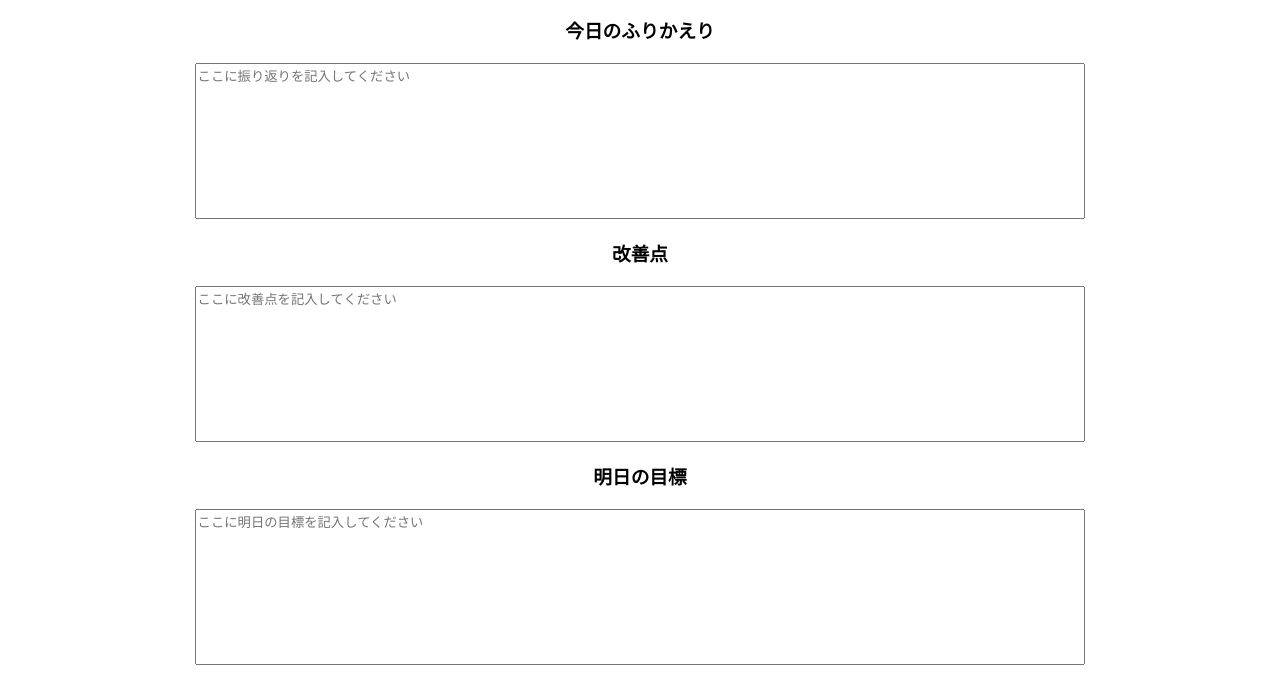
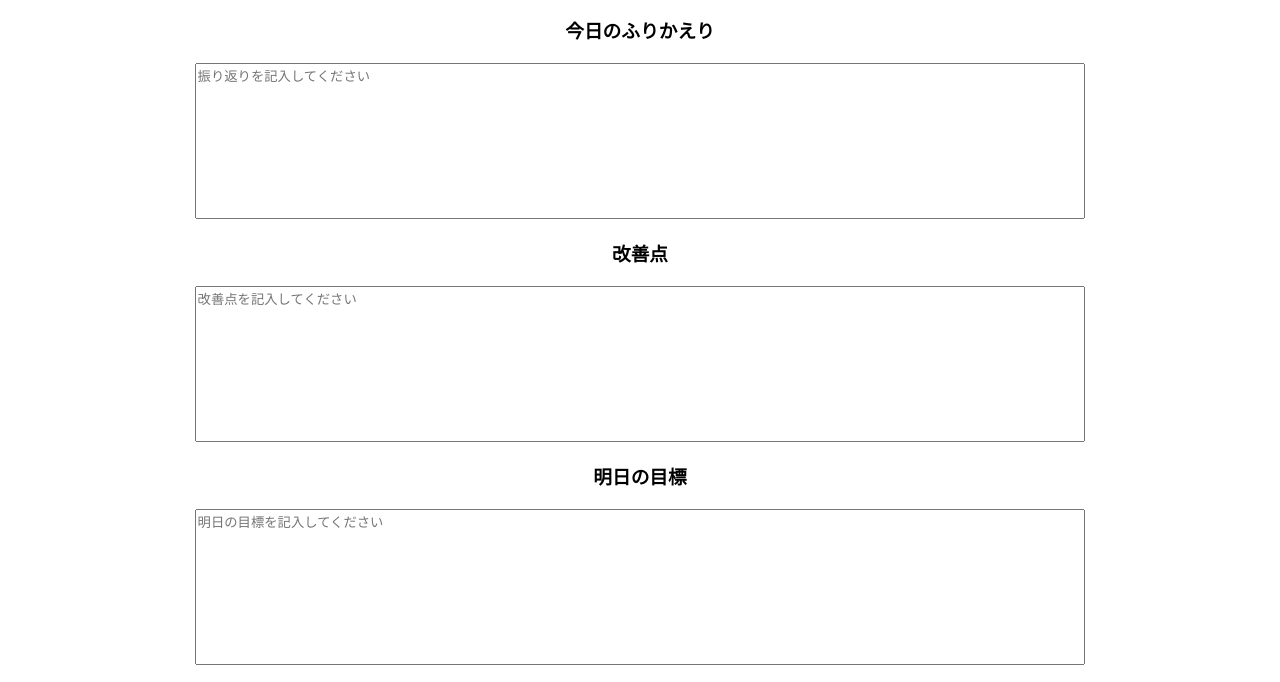
Before and after one commit to linkagef/teamC-logapp, a plain HTML site: page review.html in a window 1280 px wide. Shown: the part 306-988 px from the top of the page. Drawn offline with Linux system fonts and the light colour scheme.

Commit message:
振り返り（編集）

```diff
--- a/review.html
+++ b/review.html
@@ -59,7 +59,7 @@ document.addEventListener('DOMContentLoaded', function() {
    const yesterday = new Date();
    yesterday.setDate(yesterday.getDate() - 1);
    const formattedYesterday = yesterday.getFullYear() + '-' + (yesterday.getMonth() + 1) + '-' + yesterday.getDate();
-   // 昨日立てた目標を取得
+   // 今日の目標を取得
    const savedGoal = localStorage.getItem('goal_' + formattedYesterday);
    document.getElementById('yesterdayGoal').textContent = savedGoal ? savedGoal : "今日の目標がありません";
    document.getElementById('date').textContent = formattedDate;
@@ -104,13 +104,13 @@ document.addEventListener('DOMContentLoaded', function() {
 <input type="radio" id="star1" name="rating" value="1"><label for="star1" title="1 star">★</label>
 </div>
 <h3>今日のふりかえり</h3>
-<textarea id="reviewText" placeholder="ここに振り返りを記入してください"></textarea>
+<textarea id="reviewText" placeholder="振り返りを記入してください"></textarea>
 <p id="outputReview"></p>
 <h3>改善点</h3>
-<textarea id="improvementText" placeholder="ここに改善点を記入してください"></textarea>
+<textarea id="improvementText" placeholder="改善点を記入してください"></textarea>
 <p id="outputImprovement"></p>
 <h3>明日の目標</h3>
-<textarea id="goalText" placeholder="ここに明日の目標を記入してください"></textarea>
+<textarea id="goalText" placeholder="明日の目標を記入してください"></textarea>
 <p id="outputGoal"></p>
 <button id="submitButton">登録</button>
 <button id="editButton" style="display: none;">編集</button>
```
